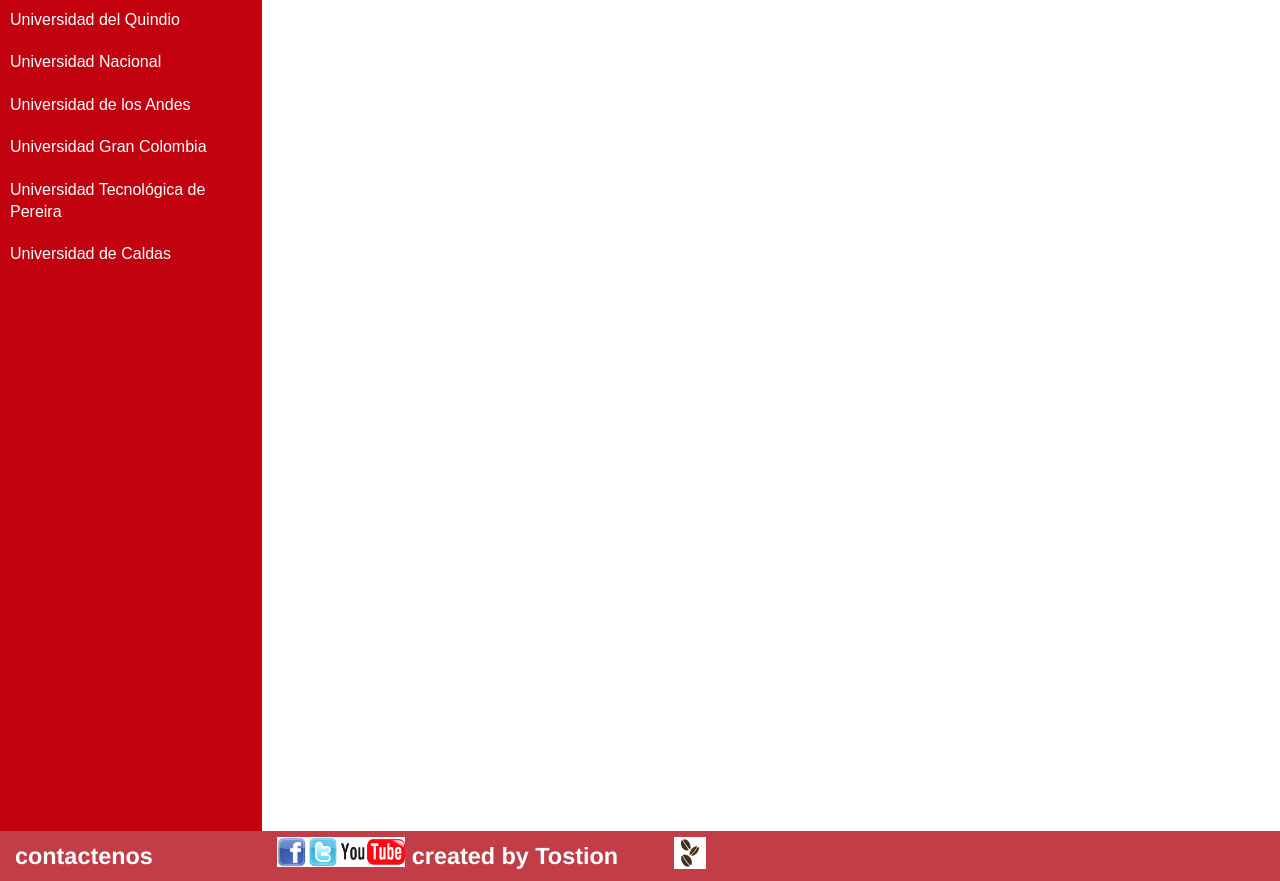
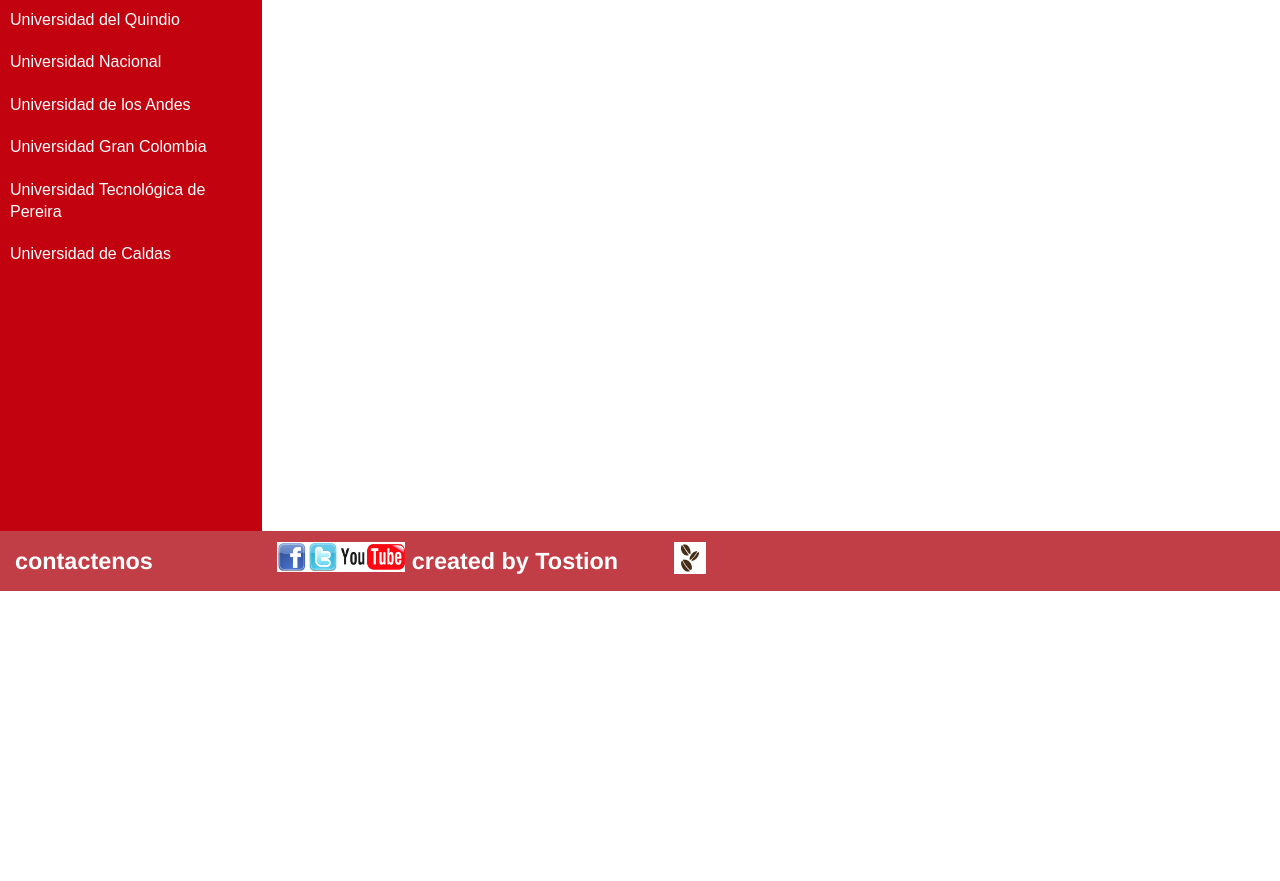
Before and after one commit to marcelo06/hangar, a PHP site: page / in a window 1280 px wide. Shown: the part 51-932 px from the top of the page. After the commit the page ends 642 px from the top, so only its background shows below. Run offline with PHP 8.4, Linux system fonts and the light colour scheme.

Commit message:
correcciones de css

```diff
--- a/css/main.css
+++ b/css/main.css
@@ -178,7 +178,7 @@ footer{
     line-height: 50px;
     width: 100%;
     font-family: "Helvetica Neue",Helvetica,Arial,sans-serif;
-    padding: 0 15px;
+    padding: 5px 15px;
     font-weight: 300;
 }
 
@@ -212,7 +212,7 @@ aside{
   position: relative;
   top: 0px;
   padding: 16px;
-  height: 800px;
+  height: 500px;
 }
 
 #seleccion-u{
@@ -225,13 +225,7 @@ aside{
 
 #lista-u{
     list-style:  none;
-    -webkit-margin-before: 1em;
-  -webkit-margin-after: 1em;
-  -webkit-margin-start: 0px;
-  -webkit-margin-end: 0px;
-  -webkit-padding-start: 40px;
 }
-
 #lista-u li{
     padding: 10px;
 }
```
